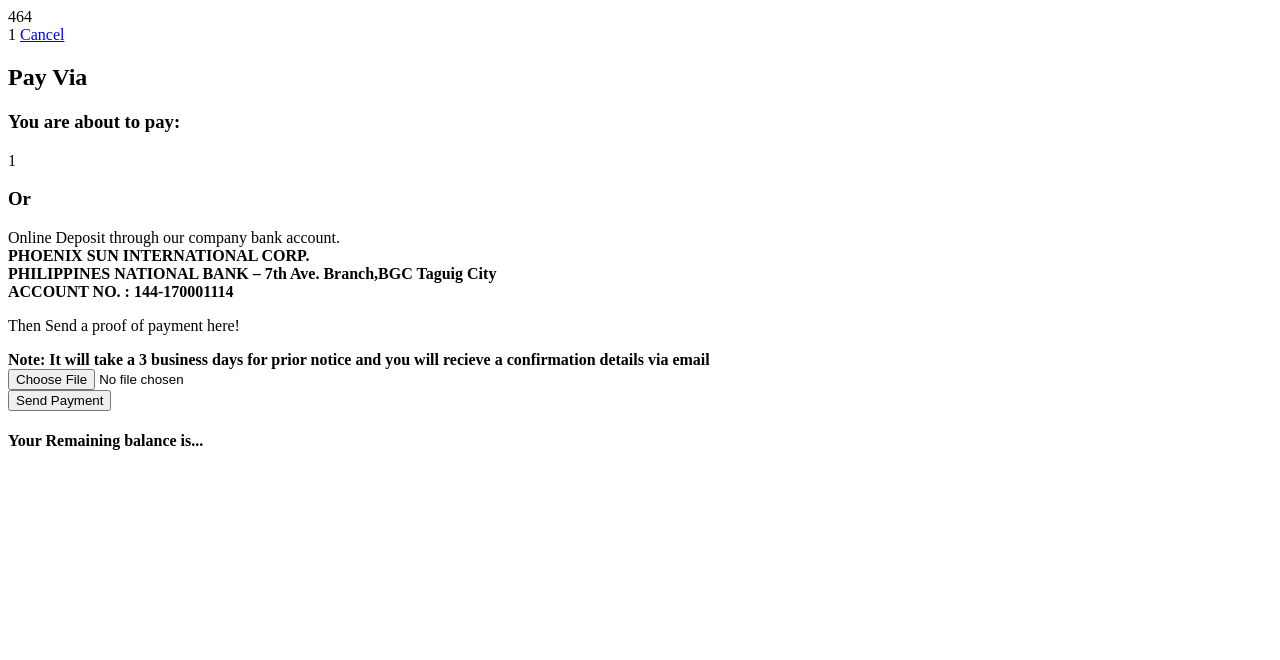
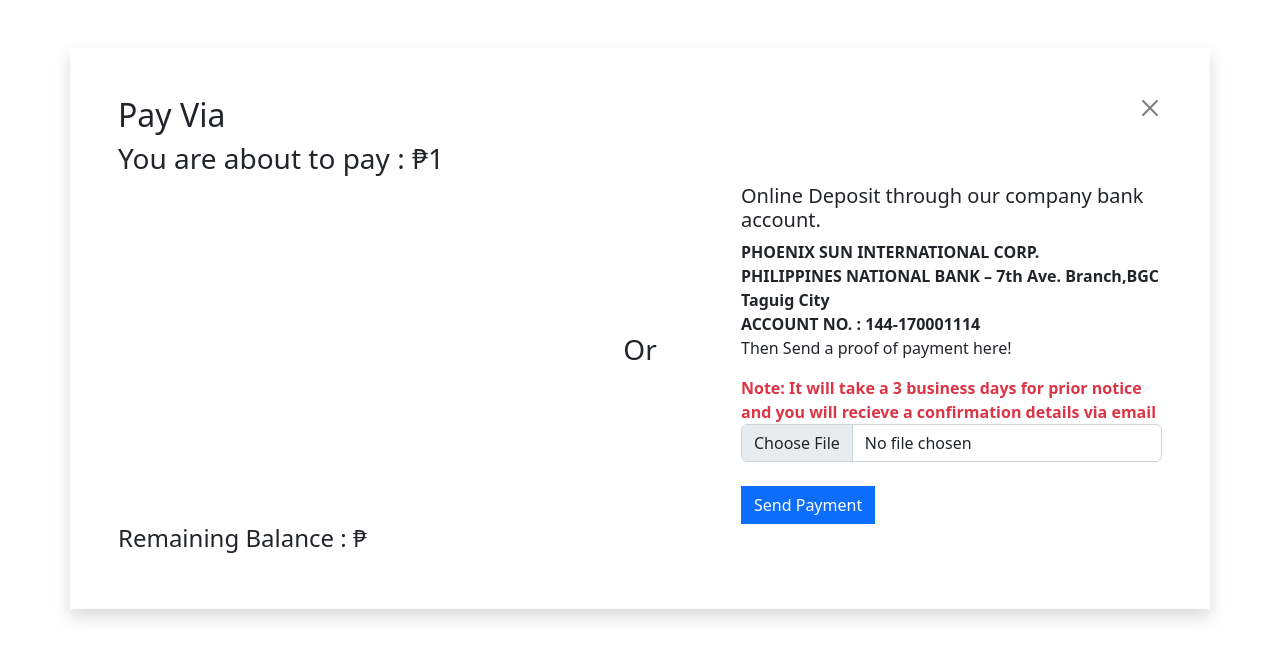
Before and after one commit to mathewdy/official_real_estate, a PHP site: page /Users/Your-Units-Payment.php in a window 1280 px wide. Shown: the top 660 px of the page. Run offline with PHP 8.4, Linux system fonts and the light colour scheme; a user stored in the database is signed in; data comes from the database, SQL or seed files in the repository; tables that the repository leaves empty hold one stand-in row (values such as "Sample post"); some libraries are stand-ins or nearby versions.

Commit message:
Update Your-Units-Payment.php

```diff
--- a/Users/Your-Units-Payment.php
+++ b/Users/Your-Units-Payment.php
@@ -14,11 +14,11 @@
 $_SESSION['total_price_contract'] ;
 $_SESSION['option_equity'];
 $user_id = $_SESSION['user_id'];
+$_SESSION['contact_number'];
+$room_id = $_SESSION['room_id'];
 
-$room_id = $_SESSION['room_id'];
-echo $_SESSION['contact_number'] . '<br>';
 
-echo $option_equity = $_SESSION['option_equity'];
+$option_equity = $_SESSION['option_equity'];
 
 ?>
 
@@ -28,18 +28,27 @@
     <meta charset="UTF-8">
     <meta http-equiv="X-UA-Compatible" content="IE=edge">
     <meta name="viewport" content="width=device-width, initial-scale=1.0">
+    <link rel="stylesheet" href="../src/styles/boostrap/bootstrap.css">
     <title>Document</title>
 </head>
 <body>
-    <a href="home.php">Cancel</a>
+<div class="container p-5 shadow mt-5">
+    <form action="" method="POST" enctype="multipart/form-data">
+        <span class="d-flex justify-content-between">
+            <h2>Pay Via</h2>
+            <a href="home.php" class="btn-close"></a>
 
-    <form action="" method="POST" enctype="multipart/form-data">
-        <h2>Pay Via</h2>
-        <h3>You are about to pay:</h3>
-        <p><?php echo $_SESSION['option_equity']?></p>
-        <div id="paypal-payment-container"></div>
+        </span>
+        <h3>You are about to pay : <?php echo '₱'. $_SESSION['option_equity']?></h3>
+        <div class="row">
+            <div class="col-lg-5 d-flex align-items-center">
+                <div id="paypal-payment-container" class="w-100"></div>
+            </div>
+            <div class="col-lg-2 text-center d-flex justify-content-center align-items-center">
                 <h3>Or</h3>
-        <label for="">Online Deposit through our company bank account.</label>
+            </div>
+            <div class="col-lg-5">
+                <label for="" class="h5">Online Deposit through our company bank account.</label>
                 <br>
                 <strong>
                 PHOENIX SUN INTERNATIONAL CORP.
@@ -49,11 +58,16 @@
                 ACCOUNT NO. : 144-170001114
                 </strong>
                 <p>Then Send a proof of payment here!</p>
-        <strong>Note: It will take a 3 business days for prior notice and you will recieve a confirmation details via email</strong>
+                <strong class="text-danger">Note: It will take a 3 business days for prior notice and you will recieve a confirmation details via email</strong>
                 <br>
-        <input type="file" name="image">
+                <input type="file" class="form-control" name="image">
                 <br>
-        <input type="submit" name="proof_of_payment" value="Send Payment">
+                <input type="submit" name="proof_of_payment" class="btn btn-md btn-primary" style="border-radius: 0;" value="Send Payment">
+            </div>
+        </div>
+
+
+
     </form>
 
     <?php
@@ -70,12 +84,15 @@
     if(mysqli_num_rows($run_remaining_balance) > 0){
         foreach($run_remaining_balance as $row){
             ?>
-                <h4>Your Remaining balance is...</h4> <p><?php echo $row ['remaining_balance']?></p>
+            <h4>Remaining Balance : <?php echo '₱'.$row ['remaining_balance']?></h4>
+
             <?php
         }
     }
 
     ?>
+</div>
+
 </body>
 
 <script src="https://www.paypal.com/sdk/js?client-id=AUj--PBoyv8NYabpajfLbebT3-ExaJXgFn2LoBUIGERgjCigCsoDE5v0Jh8-Fu3UuebksnggnF5eauT4&currency=PHP"></script>
```
Lines whose indentation alone changed are shown as unchanged.
